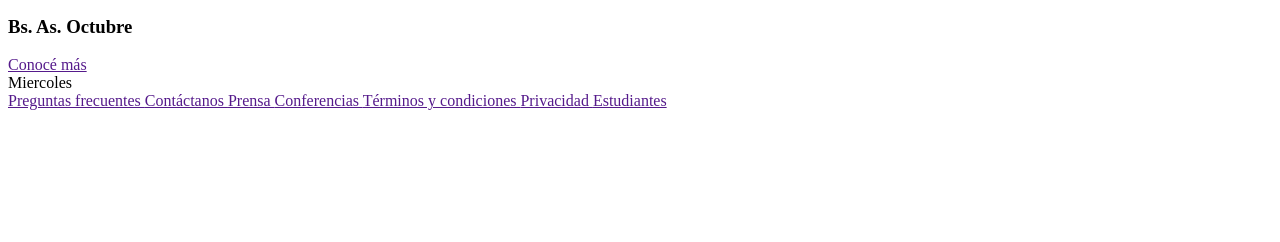
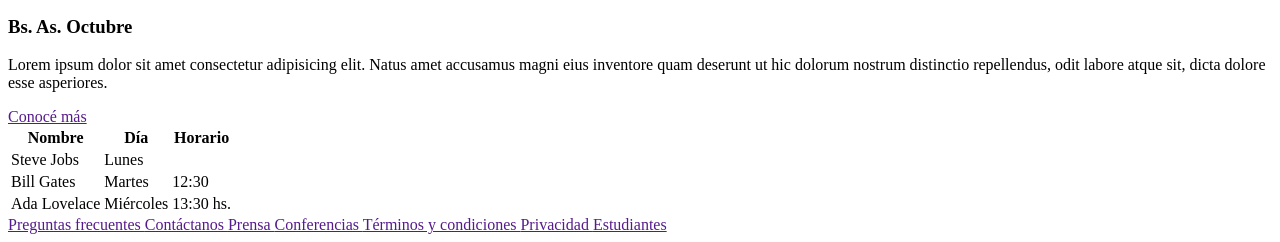
Before and after one commit to cgiardi96/paginacodoacodo, a plain HTML site: page proyecto.html in a window 1280 px wide. Shown: the part 801-1043 px from the top of the page. Before the commit the page ends 919 px from the top, so only its background shows below. Drawn offline with Linux system fonts and the light colour scheme.

Commit message:
version2

```diff
--- a/proyecto.html
+++ b/proyecto.html
@@ -5,6 +5,7 @@
     <meta http-equiv="X-UA-Compatible" content="IE=edge">
     <meta name="viewport" content="width=device-width, initial-scale=1.0">
     <title> Conferencia Buenos Aires </title>
+    <link rel="shortcut icon" href="favicon.ico">
 </head>
 <body>
      <header>
@@ -18,6 +19,7 @@
          </nav>
      </header>
     <br>
+
   <main>
     <section>
         <img src="./images/ba1.jpg" alt="Imagen de Buenos Aires">
@@ -36,6 +38,7 @@
      <a href=""> Leer mas </a>
      </div>
 <br>
+
      <div>
      <img src="./images/bill.jpg" alt="Bill Gates" width="300" loadin="lazy">
      <h3> Bill Gates </h3>
@@ -43,25 +46,52 @@
      <a href=""> Leer mas </a>
      </div>
  <br>
+
     <div>
         <img src="./images/ada.jpeg" alt="Ada Lovelace" width="300" loadin="lazy">
         <h3> Ada Lovelace </h3>
         <p> Lorem ipsum dolor sit, amet consectetur adipisicing elit. Corrupti, quaerat odio repellendus esse in libero nisi at ducimus tempore quidem ut repudiandae fuga ullam quisquam autem maiores molestiae voluptatibus hic!</p>
         <a href=""> Leer mas </a>
       </div>
+
  </section>
  <br>
    <section>
 <img src="./images/honolulu.jpg" alt="Imagen de Honolulu" width="200">
 <div>
     <h3> Bs. As. Octubre </h3>
-    <p> </p>
+    <p> Lorem ipsum dolor sit amet consectetur adipisicing elit. Natus amet accusamus magni eius inventore quam deserunt ut hic dolorum nostrum distinctio repellendus, odit labore atque sit, dicta dolore esse asperiores.</p>
     <a href=""> Conocé más </a>
 </div>
    </section>
 
    <section>
-    Miercoles
+    <table>
+      <thead>
+      <tr>
+        <th> Nombre </th>
+        <th> Día </th>
+        <th> Horario </th>
+      </tr>
+    </thead>
+
+    <tbody>
+     <tr>
+      <td> Steve Jobs </td>
+     <td> Lunes </td>
+     <td></td></tr>
+    <tr>
+      <td> Bill Gates </td>
+      <td> Martes</td>
+      <td> 12:30 </td>
+    </tr>
+    <tr>
+      <td> Ada Lovelace </td>
+      <td> Miércoles </td>
+      <td> 13:30 hs. </td>
+    </tr>
+  </tbody>
+  </table>
    </section>
 
    <Footer>
```
